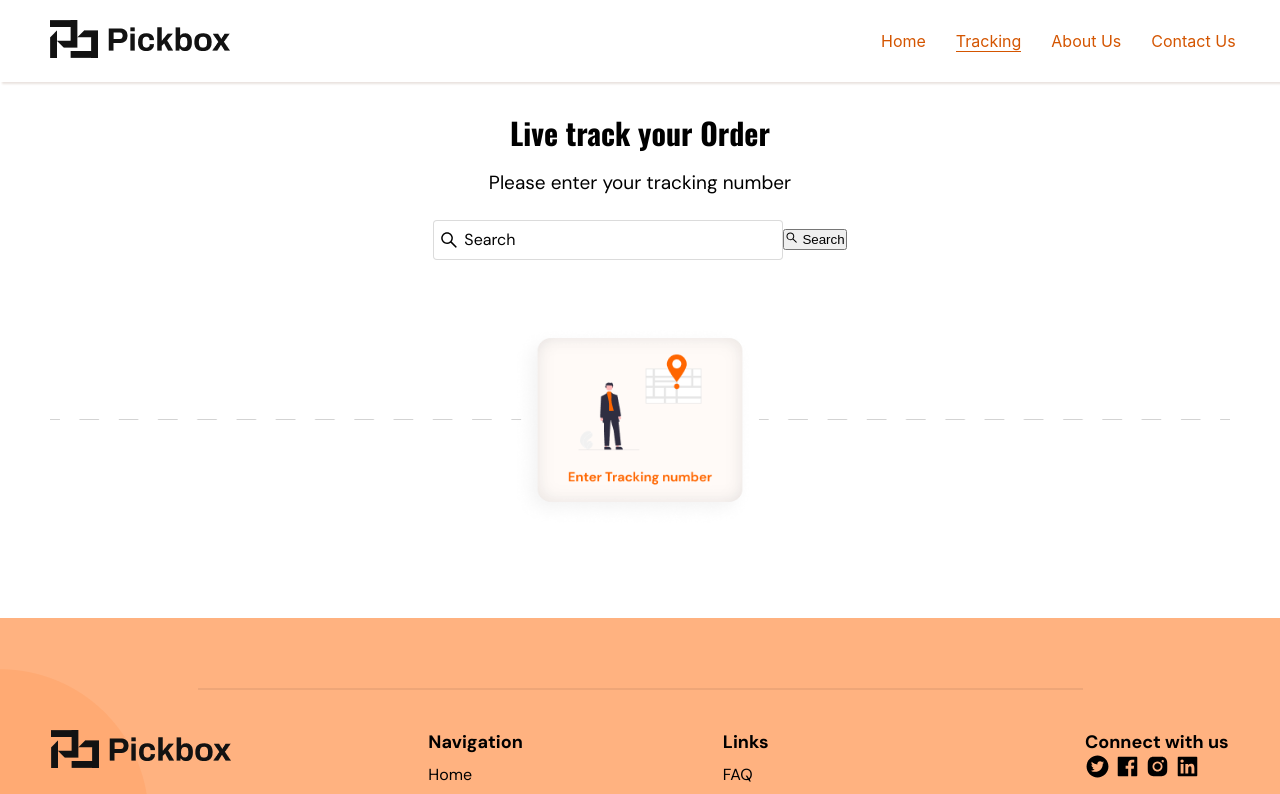
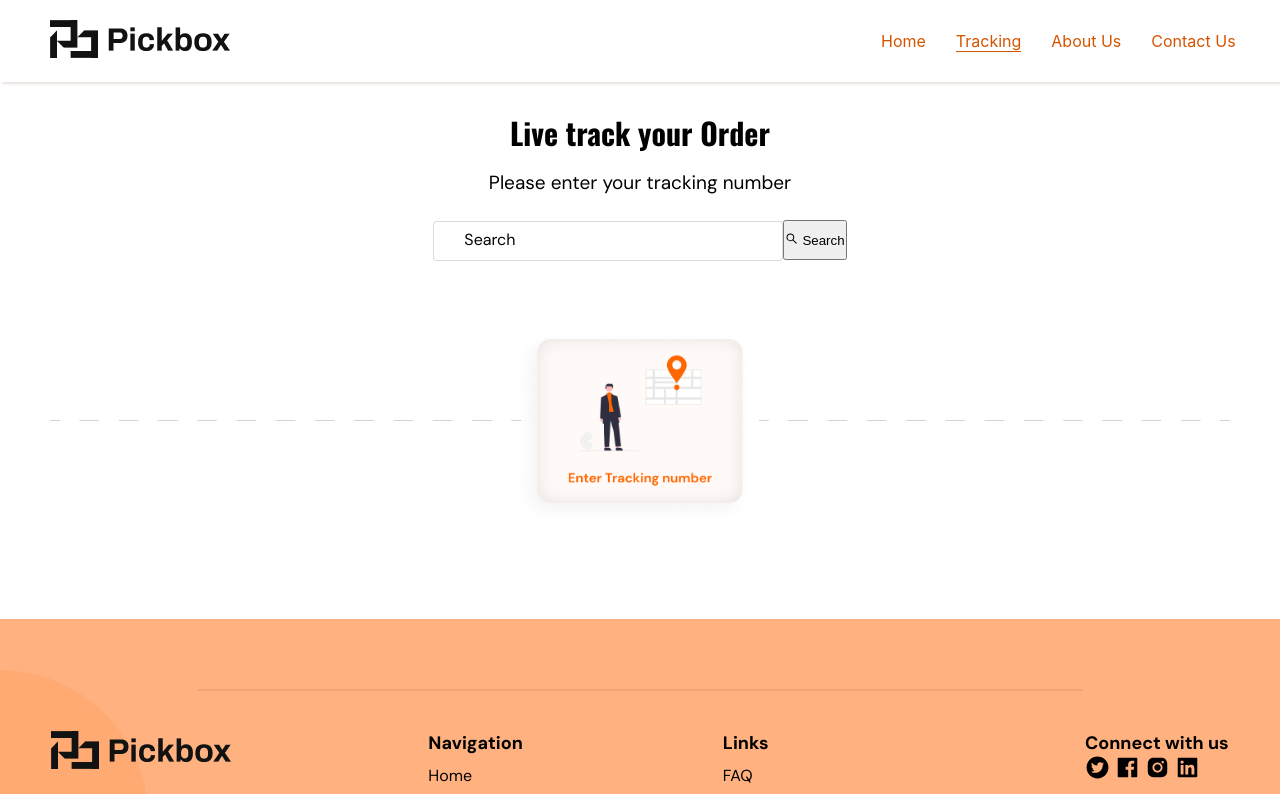
Before and after one commit to Pickbox-Project/Pickbox-frontend, a React (Create React App) app: page /tracking in a window 1280 px wide. Shown: the top 794 px of the page. Built offline with nearby package versions, Linux system fonts and the light colour scheme; the HTML template or start-up script is replaced by a standard one.

Commit message:
Adding Search Button

```diff
--- a/src/Components/Tracking/Tracking.css
+++ b/src/Components/Tracking/Tracking.css
@@ -32,6 +32,10 @@
   position: relative;
   border-radius: 4px;
   border: 1px solid rgba(0, 0, 0, 0.14);
+}
+
+.search-button {
+  height: 40px;
 }
 
 .search-icon {
--- a/src/Components/Tracking/Tracking.jsx
+++ b/src/Components/Tracking/Tracking.jsx
@@ -51,9 +51,8 @@ const Tracking = () => {
         <p>Please enter your tracking number</p>
       </div>
       <div className="tracking-input">
-        <AiOutlineSearch className="search-icon" onClick={getTrackingResult} />
         <input type="search" placeholder="Search" ref={searchRef} />
-        <button className="search-button"><AiOutlineSearch/> Search</button>
+        <button className="search-button" onClick={getTrackingResult} ><AiOutlineSearch/> Search</button>
         {loading ? (
           <BeatLoader color="#ff6600" className="search-loading" />
         ) : (
```
